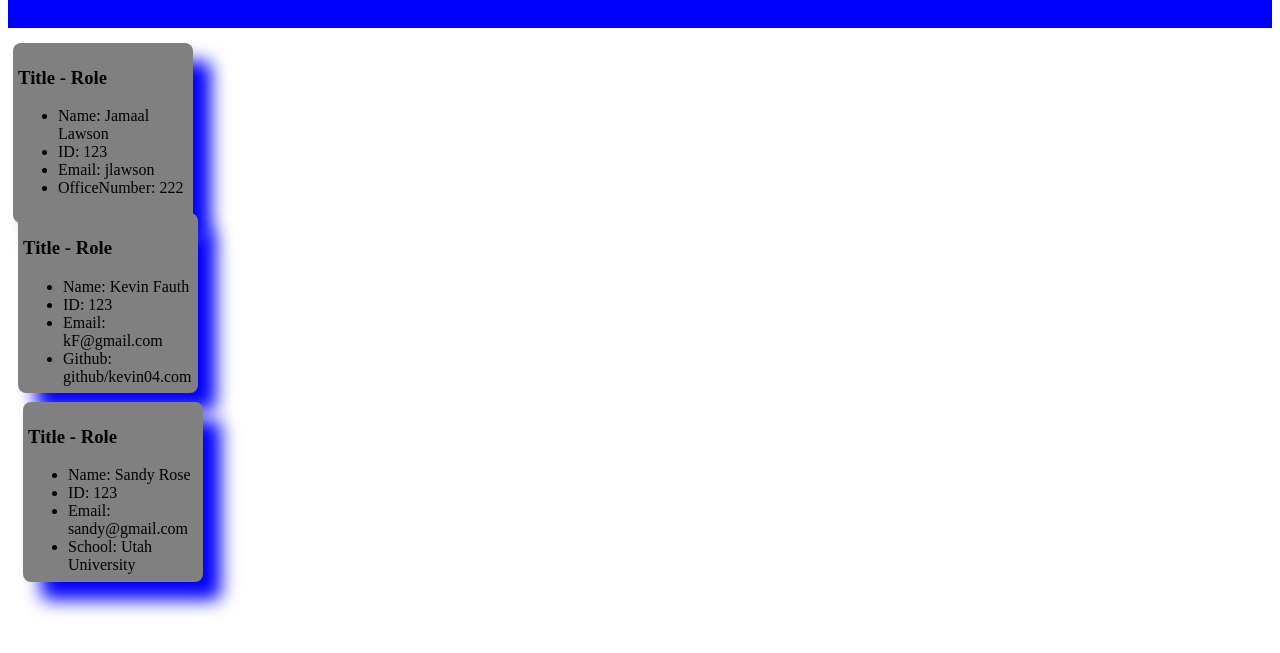
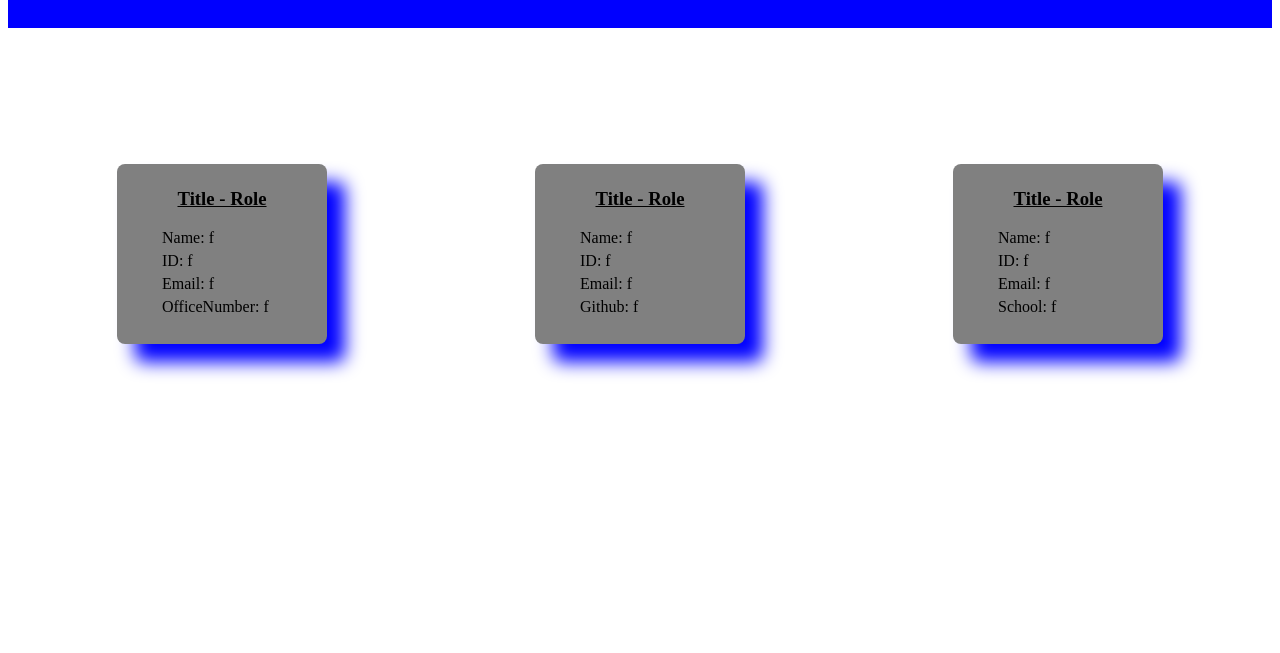
Before and after one commit to Maalie04/Profile-Generator, a website: page TeamProfile.html in a window 1280 px wide. Shown: the part 105-758 px from the top of the page. Drawn offline with Linux system fonts and the light colour scheme.

Commit message:
closed off each team card in the html, chanded the render output to match the html, then modified the css

```diff
--- a/TeamProfile.html
+++ b/TeamProfile.html
@@ -20,11 +20,12 @@
             </div>
             <div class="cardBody">
                 <ul>
-                    <li>Name: Jamaal Lawson</li>
-                    <li>ID: 123</li>
-                    <li>Email: jlawson</li>
-                    <li>OfficeNumber: 222</li>
+                <li>Name: f</li>
+                <li>ID: f</li>
+                <li>Email: f</li>
+                <li>OfficeNumber: f</li>
                 </ul>
+            </div>
         </div>
 
         <div class="teamCard">
@@ -33,11 +34,12 @@
             </div>
             <div class="cardBody">
                 <ul>
-                        <li>Name: Kevin Fauth</li>
-                        <li>ID: 123</li>
-                        <li>Email: kF@gmail.com</li>
-                        <li>Github: github/kevin04.com</li>
+                <li>Name: f</li>
+                <li>ID: f</li>
+                <li>Email: f</li>
+                <li>Github: f</li>
                 </ul>
+            </div>
         </div>
         <div class="teamCard">
             <div class="cardTitle">
@@ -45,14 +47,14 @@
             </div>
             <div class="cardBody">
                 <ul>
-                            <li>Name: Sandy Rose</li>
-                            <li>ID: 123</li>
-                            <li>Email: sandy@gmail.com</li>
-                            <li>School: Utah University</li>
+                <li>Name: f</li>
+                <li>ID: f</li>
+                <li>Email: f</li>
+                <li>School: f</li>
                 </ul>
             </div>
         </div>
     </div>
-        </div>
-    </div>
 </body>
+
+</html>
--- a/src/template.css
+++ b/src/template.css
@@ -18,17 +18,22 @@
 }
 
 .card{
-    /* display: flex;
-    justify-content: center;
-    align-items: center; */
+
+    justify-content: space-around;
+    align-items: center;
     display: flex;
-    margin-top: 5px;
-    margin-bottom: 5px;
+    align-content: space-between;
     padding: 5px;
+    margin-top: 10%;
+}
+
+.cardTitle{
+    text-align: center;
+    text-decoration: underline;
 }
 
 .teamCard{
-    width: 170px;
+    width: 200px;
     height: 170px;
     background-color: grey;
     box-shadow: 18px 18px 18px blue;
@@ -37,7 +42,7 @@
     margin-bottom: 5px;
     padding: 5px;
 }
-.cardbody{
-width: fit-content;
-height: fit-content;
+li{
+list-style: none;
+margin-bottom: 5px;
 }
```
Also changed, not shown: src/template.html (+2 -2 lines), dist/renderOutput.js. Lines whose indentation alone changed are shown as unchanged.
